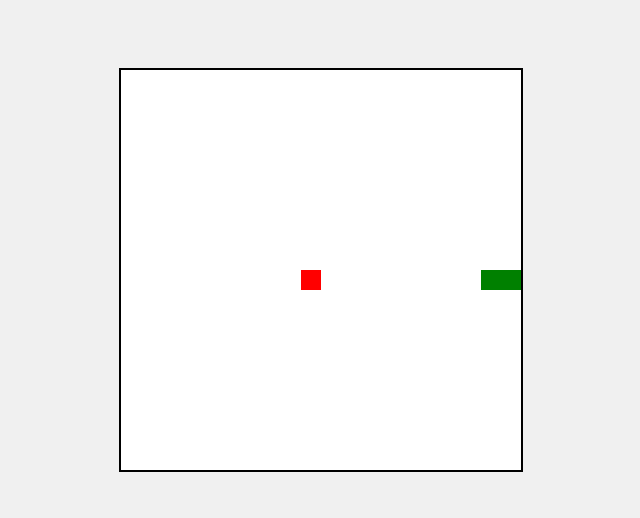
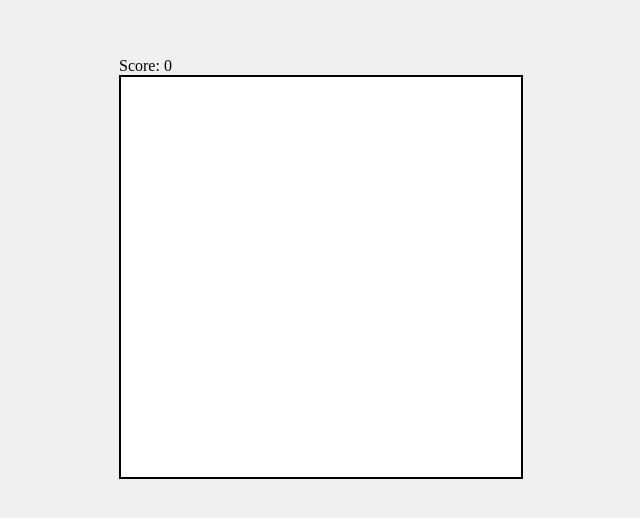
Before and after one commit to muzaffaryusupov1/snake-game, a plain HTML site: page index.html in a window 1280 px wide. Shown: the part 130-648 px from the top of the page, without its empty margins (319-959 px from the left). Drawn offline with Linux system fonts and the light colour scheme.

Commit message:
Implement score tracking in the game

```diff
--- a/index.html
+++ b/index.html
@@ -7,7 +7,10 @@
 		<link rel="stylesheet" href="./style.css" />
 	</head>
 	<body>
-		<canvas id="gameCanvas" width="400" height="400"></canvas>
+		<div>
+			<div id="scoreBoard">Score: <span id="score">0</span></div>
+			<canvas id="gameCanvas" width="400" height="400"></canvas>
+		</div>
 		<script src="script.js"></script>
 	</body>
 </html>
--- a/script.js
+++ b/script.js
@@ -1,5 +1,6 @@
 const canvas = document.getElementById('gameCanvas');
 const ctx = canvas.getContext('2d');
+const scoreElement = document.getElementById('score');
 
 let snake = [
 	{ x: 200, y: 200 }, // boshi
@@ -12,6 +13,7 @@ let dx = 20;
 let dy = 0;
 let foodX;
 let foodY;
+let score = 0;
 
 function changeDirection(event) {
 	const keyPressed = event.keyCode;
@@ -66,6 +68,8 @@ function advanceSnake() {
 	const didEatFood = snake[0].x === foodX && snake[0].y === foodY;
 
 	if (didEatFood) {
+		score++;
+		scoreElement.innerHTML = score;
 		snake.unshift(head);
 		createFood();
 	} else {
@@ -92,4 +96,4 @@ function didGameEnd() {
 }
 
 createFood();
-setInterval(main, 100);
+// setInterval(main, 200);
```
